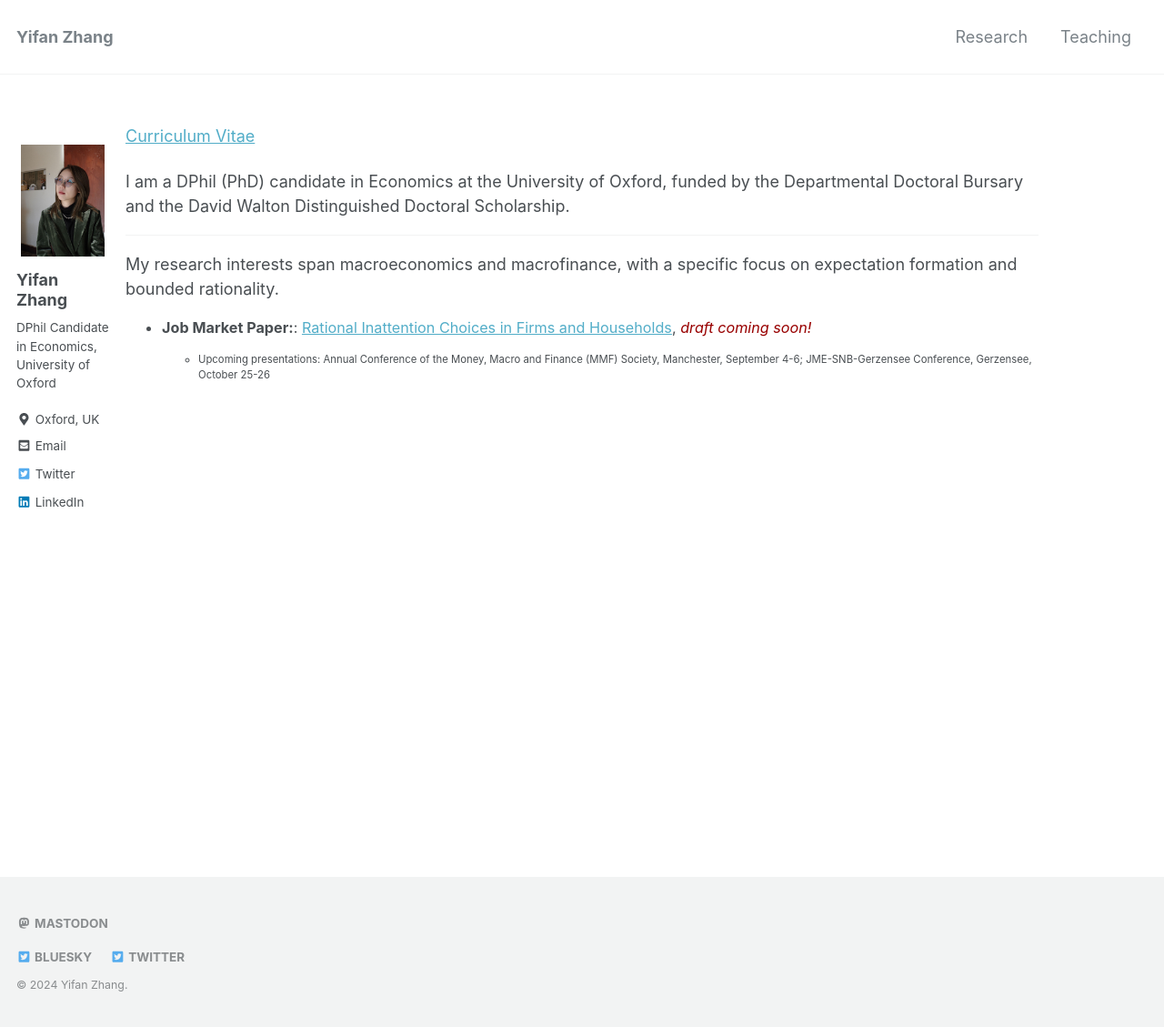
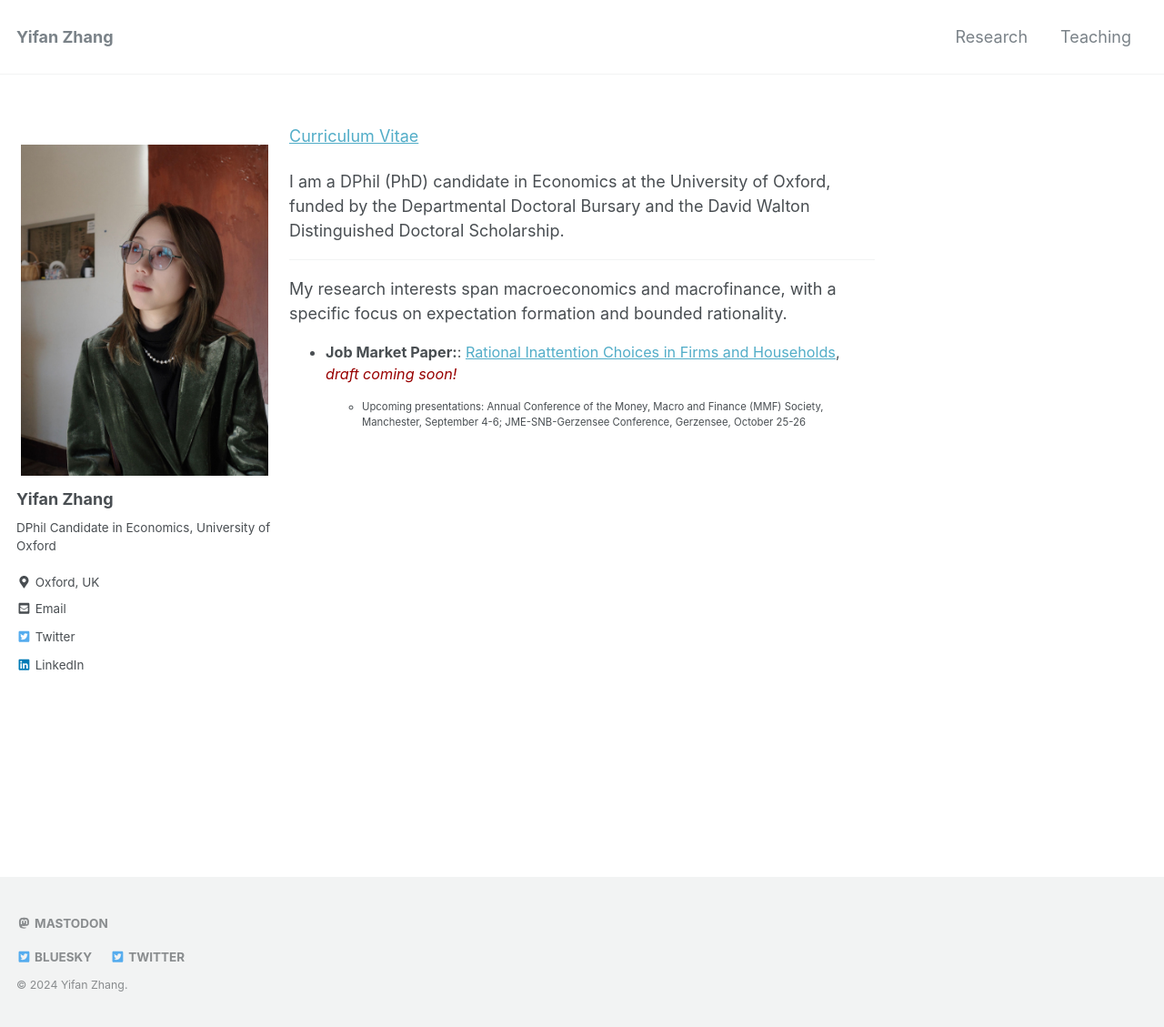
Before and after one commit to yifan-zhang-in/yifan-zhang-in.github.io, a Jekyll site: the page built from index.html, in a window 1280 px wide. Shown: the whole page at 91% size. Built offline with Jekyll 4.4.1, drawn with Linux system fonts in a browser that asks for light colours; nearby versions of some CDN libraries; the list of posts is cut into pages by our own code.

Commit message:
Update _variables.scss

```diff
--- a/_sass/minimal-mistakes/_variables.scss
+++ b/_sass/minimal-mistakes/_variables.scss
@@ -139,7 +139,7 @@ $x-large: 1560px !default;
    Grid
    ========================================================================== */
 
-$right-sidebar-width-narrow: 120px !default;
+$right-sidebar-width-narrow: 300px !default;
 $right-sidebar-width: 350px !default;
 $right-sidebar-width-wide: 350px !default;
 
```
